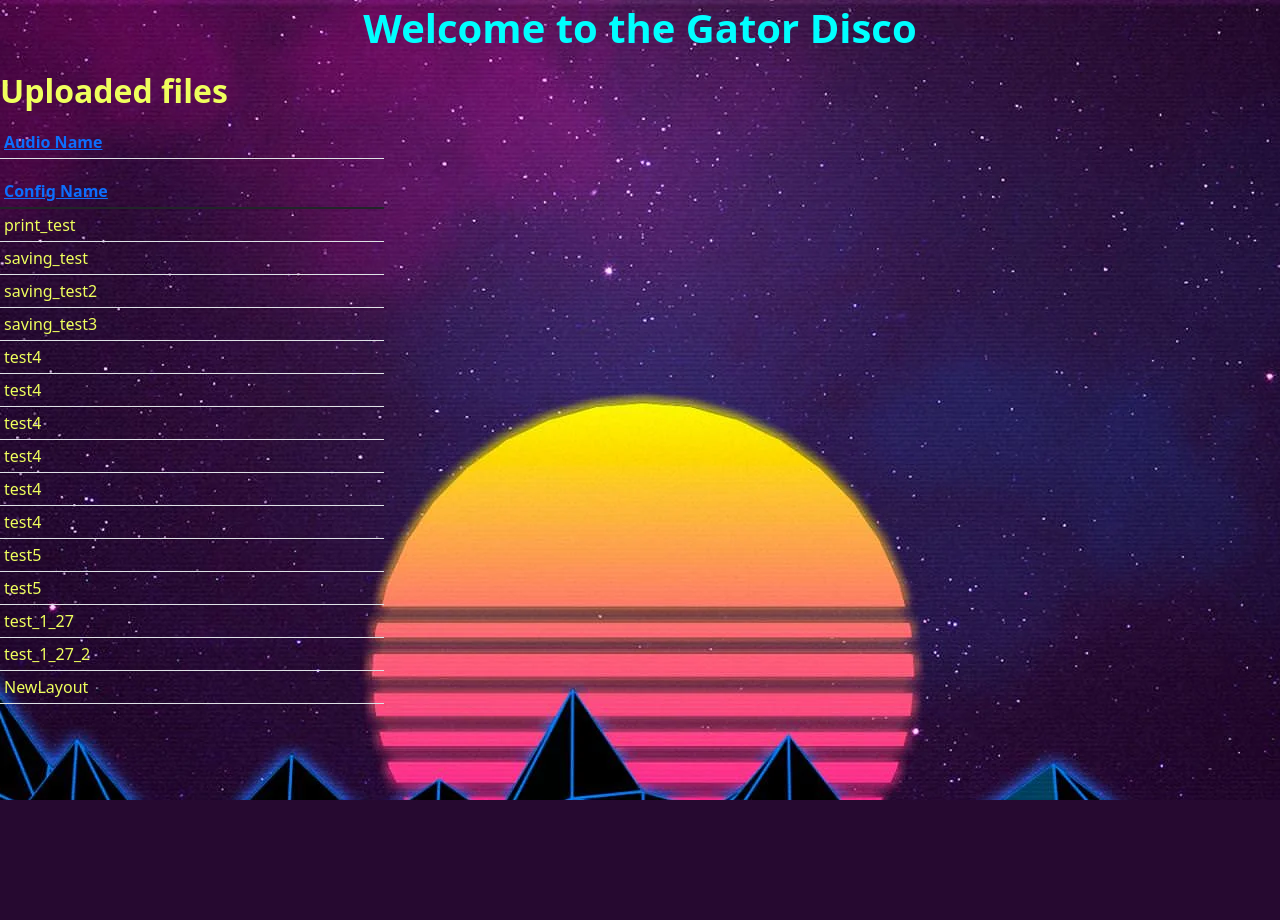
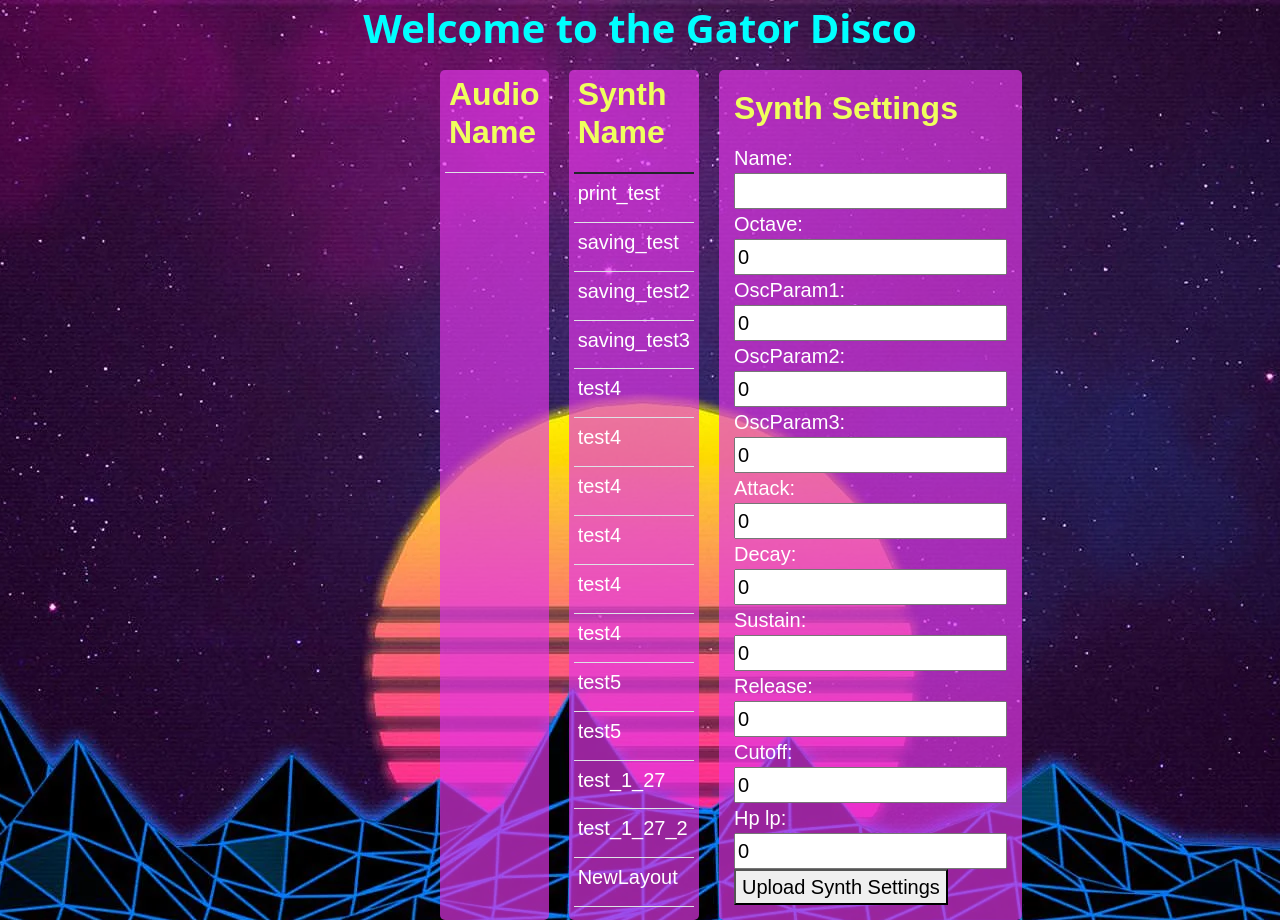
Before and after one commit to XavierJEsteve/GatorDisco, a Django app: page / in a window 1280 px wide. Before the commit the page ends 800 px from the top, so only its background shows below. Run offline with Django 3.2, Linux system fonts and the light colour scheme; data comes from the database, SQL or seed files in the repository; both versions use the stored data as it was after the commit; data that the repository does not hold is empty.

Commit message:
A pretty fresh layout if I may say so myself. Moved to a single page layout.

```diff
--- a/disco_server/disco_server/urls.py
+++ b/disco_server/disco_server/urls.py
@@ -18,6 +18,5 @@ from django.urls import include, path
 
 urlpatterns = [
     path('admin/', admin.site.urls),
-    path('upload/', include('fileshare.urls'), name='upload'),
-    path('',include('fileshare.urls'), name='indexs')
+    path('',include('fileshare.urls'),)
 ]
--- a/disco_server/fileshare/static/disco_server/cover.css
+++ b/disco_server/fileshare/static/disco_server/cover.css
@@ -11,17 +11,30 @@
   text-shadow: none; /* Prevent inheritance from `body` */
 }
 
+.table {
+  --bs-table-bg: transparent;
+  --bs-table-accent-bg: transparent;
+  --bs-table-striped-color: #212529;
+  --bs-table-striped-bg: rgba(0, 0, 0, 0.05);
+  --bs-table-active-color: #212529;
+  --bs-table-active-bg: rgba(0, 0, 0, 0.1);
+  --bs-table-hover-color: #212529;
+  --bs-table-hover-bg: rgba(0, 0, 0, 0.075);
+  width: 100%;
+  margin-bottom: 1rem;
+  color: #212529;
+  vertical-align: top;
+  height: 100%;
+}
 
-/*
- * Base structure
- */
 body {
-  background-color: rgb(160, 4, 4);
+  background-image: url('./outrun.jpg');
+  background-repeat: repeat;
+  background-position: top;
 }
+
 #main-wrapper {
-  background-image: url('./outrun.jpg');
-  background-repeat: no-repeat;
-  background-position: top;
+
 }
 
 #synthForm {
@@ -30,24 +43,19 @@ body {
 
 .div-forms {
   display: grid;
-  /* grid-template-columns: 1fr 1fr 1fr; */
+  grid-template-columns: 1fr;
   grid-gap: 20px;
   justify-content: center;
 }
 
 .div-form {
-  background-color: rgba(227, 54, 233, 0.671);
   padding: 10px;
-  border: 5px solid  rgb(239, 255, 93);
-  fill:  rgb(239, 255, 93);
+  /* border: 5px solid  rgb(239, 255, 93);
+  fill:  rgb(239, 255, 93); */
   padding-bottom: 10px;
   justify-content: center;
-
 }
 
-/*
- * Header
- */
  h1 {
   padding: .25rem 0;
   font-weight: 700;
@@ -65,8 +73,34 @@ h2 {
   border-bottom: .25rem solid transparent;
   /* text-align: center; */
 }
+
+.main-container{
+  margin: 10px auto;
+  width:400px;
+  height:800px;
+  display:grid;
+  grid-template-columns: 1fr 1fr 1fr;
+  grid-row: auto;
+  column-gap: 20px;
+  row-gap: 20px;
+}
+
+.main-section {
+  background-color: rgba(227, 54, 233, 0.671);
+  padding:5px;
+  border-radius:5px;
+  color:#fff;
+  display:flex;
+  align-items:center;
+  justify-content:center;
+  font-size:20px;
+  font-family:sans-serif;
+
+}
+
 .td-bright {
-  color: rgb(239, 255, 93);
+  /* color: rgb(239, 255, 93);  */
+  color: white;
 }
  .nav-masthead .nav-link {
   padding: .25rem 0;
--- a/disco_server/fileshare/urls.py
+++ b/disco_server/fileshare/urls.py
@@ -4,6 +4,5 @@ from . import views
 
 urlpatterns = [
         path('audio/', views.upload_audio, name='upload_audio'),
-        path('config/', views.upload_config, name='upload_config'),
         path('', views.index, name='index')
 ]
--- a/disco_server/fileshare/views.py
+++ b/disco_server/fileshare/views.py
@@ -7,26 +7,15 @@ from .forms import AudioForm, SynthForm
 from .models import AudioModel, SynthModel
 
 # Create your views here.
-
+''' TODO
+        * Change 'Uploaded Files' text color to yellow
+        * Change text color for each DB entry listed in the table
+        * CRUD from the main screen
+                '''
 def index(request):
         audio_files = AudioModel.objects.all()
         synth_files = SynthModel.objects.all()
-        context = {
-                'audio_files'   : audio_files,
-                'synth_files'  : synth_files
-        }
-        return render(request, 'index.html', context)
-        ''' TODO
-        * Change 'Uploaded Files' text color to yellow
-        * Change text color for each DB entry listed in the table
-        * CRUD from the main screen
-        '''
 
-def upload_config(request):
-        ''' TODO
-        * Make a nicer looking form
-        * Clean form inputted data
-        '''
         if request.method == 'POST':
                 synthform = SynthForm(request.POST)
                 if synthform.is_valid():
@@ -53,10 +42,14 @@ def upload_config(request):
         else:
                 synthform = SynthForm()
 
-        return render(request, 'upload_config.html', {
-                'synthform': synthform
-        })
+        context = {
+                'audio_files'   : audio_files,
+                'synth_files'   : synth_files,
+                'synthform'     : synthform
+        }
+        return render(request, 'index.html', context)
 
+###############################################
 def upload_audio(request):
         ''' Area for uploading audio files'''
 
--- a/disco_server/templates/base.html
+++ b/disco_server/templates/base.html
@@ -13,12 +13,10 @@
     </head>
     <body id="main-wrapper">
         <h1> Welcome to the Gator Disco</h1>
-        {% block content_upload %}
-        {% endblock content_upload %}
-        {% block content_index %}
-        {% endblock content_index %}
-
-
+        <div class="main-container">
+            {% block content_index %}
+            {% endblock content_index %}
+        </div>
         <script src="https://cdn.jsdelivr.net/npm/bootstrap@5.1.3/dist/js/bootstrap.bundle.min.js" integrity="sha384-ka7Sk0Gln4gmtz2MlQnikT1wXgYsOg+OMhuP+IlRH9sENBO0LRn5q+8nbTov4+1p" crossorigin="anonymous"></script>
     </body>
 </html>
--- a/disco_server/templates/index.html
+++ b/disco_server/templates/index.html
@@ -1,13 +1,12 @@
 {% extends 'base.html' %}
 
 {% block content_index %}
-
-    <h2 color="yellow">Uploaded files</h2>
-    <table style="width: 30%" class= "table table-sm">
+    <div class = "main-section">
+        <table class= "table table-sm">
             <thead class="thead-dark">
                 <tr>
                     <th style="width: 30%">
-                    <a href="{% url 'upload_audio' %}">Audio Name</a>
+                        <h2> Audio Name</h2>
                     </th>
                 </tr>
             </thead>
@@ -19,11 +18,13 @@
                 {% endfor %}
             </tbody>
         </table>
-    <table style="width: 30%" class= "table table-sm">
+    </div>
+    <div class = "main-section">
+        <table class= "table table-sm">
             <thead class="thead-dark">
                 <tr>
                     <th>
-                    <a href="{% url 'upload_config' %}">Config Name</a>
+                        <h2>Synth Name</h2>
                     </th>
                 </tr>
             </thead>
@@ -35,4 +36,19 @@
                 {% endfor %}
             </tbody>
         </table>
+    </div>
+
+    <div class="main-section">
+        <div class="div-forms">
+            <div class="div-form">
+                <h2>Synth Settings</h2>
+                <form id="synthForm" method="post" enctype="multipart/form-data">
+                    {% csrf_token %}
+                    {{ synthform }}
+                    <button type="submit">Upload Synth Settings</button>
+                </form>
+            </div>
+        </div>
+    </div>
+
 {% endblock %}
```
Also changed, not shown: disco_server/fileshare/static/disco_server/animations.js (deleted, +0 -16 lines), disco_server/templates/upload.html (deleted, +0 -24 lines), disco_server/templates/upload_config.html (deleted, +0 -17 lines), disco_server/db.sqlite3, 1 other file. Lines whose indentation alone changed are shown as unchanged.
